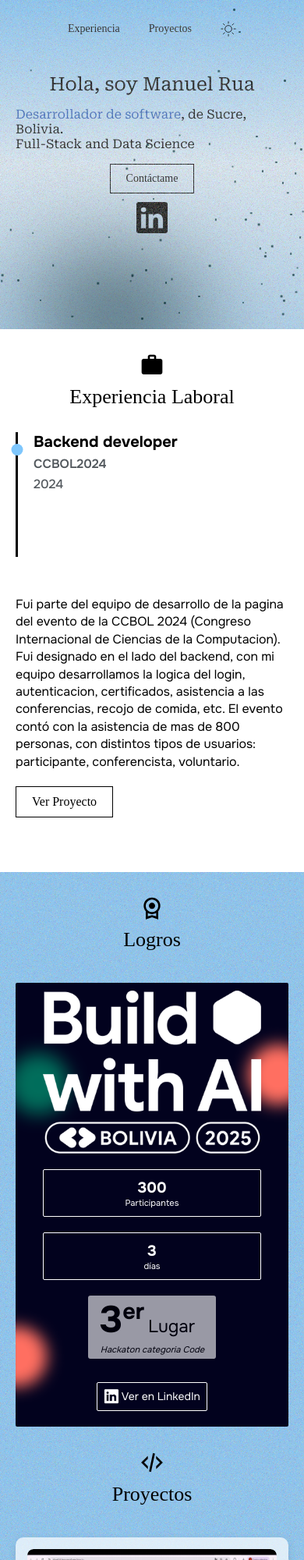
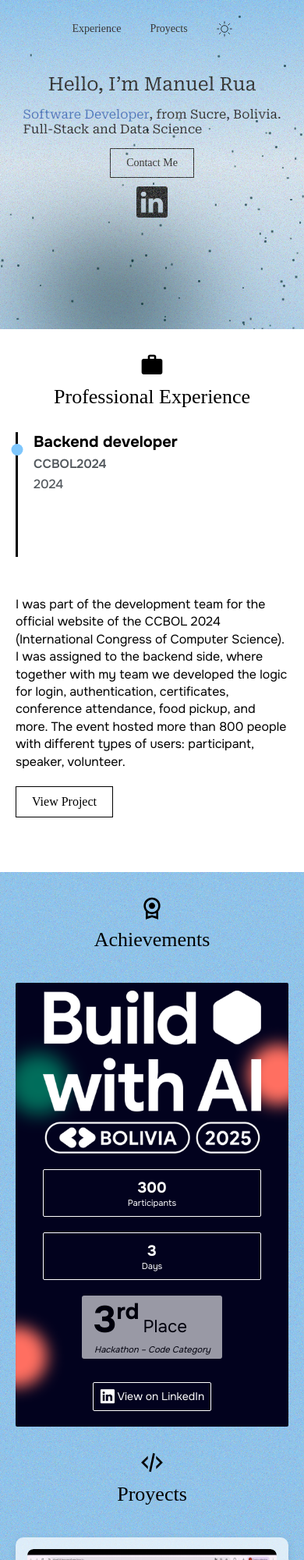
Before and after one commit to ManuelRuaEchalar/portfolio, a plain HTML site: page index.html in a window 390 px wide. Shown: the top 2000 px of the page at 78% size. Drawn offline with Linux system fonts and the light colour scheme; a web font is replaced by a local one.

Commit message:
trasnlation

```diff
--- a/index.html
+++ b/index.html
@@ -1065,21 +1065,21 @@
 <body>
     <div class="main-panel">
         <div class="controles">
-            <button class="btn" onclick="scrollToExperiencia()">Experiencia</button>
-            <button class="btn" onclick="scrollToProyectos()">Proyectos</button>
+            <button class="btn" onclick="scrollToExperiencia()">Experience</button>
+            <button class="btn" onclick="scrollToProyectos()">Proyects</button>
             <button class="btn sun">
                 <img src="images/sun.svg" alt="Mode" class="btn-icon">
             </button>
         </div>
 
         <div class="dev-info">
-            <h1 class="titulo">Hola, soy Manuel Rua</h1>
+            <h1 class="titulo">Hello, I’m Manuel Rua</h1>
             <p class="descripcion">
-                <span class="highlight">Desarrollador de software</span>, de Sucre, Bolivia.<br>
+                <span class="highlight">Software Developer</span>, from Sucre, Bolivia.<br>
                 Full-Stack and Data Science
             </p>
             <div class="info-contacto">
-                <button class="btn-contacto" onclick="sendEmail()">Contáctame</button>
+                <button class="btn-contacto" onclick="sendEmail()">Contact Me</button>
                 <button class="btn-lkdn" onclick="window.open('https://www.linkedin.com/in/juan-manuel-rúa-echalar-4b0306242', '_blank')"> <img src="images/linkedin_negro.png" alt="boton a linkedin"
                         style="width: 40px;"></button>
             </div>
@@ -1091,7 +1091,7 @@
     <div class="experiencia" id="experiencia">
         <div class="header">
             <img src="images/work.svg" alt="Work" class="header-icon">
-            <h2 class="header-title">Experiencia Laboral</h2>
+            <h2 class="header-title">Professional Experience</h2>
         </div>
 
         <div class="content">
@@ -1111,13 +1111,9 @@
 
             <div class="description-section">
                 <p class="description">
-                    Fui parte del equipo de desarrollo de la pagina del evento de la CCBOL 2024 (Congreso Internacional
-                    de Ciencias de la Computacion). Fui designado en el lado del backend, con mi equipo desarrollamos la
-                    logica del login, autenticacion, certificados, asistencia a las conferencias, recojo de comida, etc.
-                    El evento contó con la asistencia de mas de 800 personas, con distintos tipos de usuarios:
-                    participante, conferencista, voluntario.
+                    I was part of the development team for the official website of the CCBOL 2024 (International Congress of Computer Science). I was assigned to the backend side, where together with my team we developed the logic for login, authentication, certificates, conference attendance, food pickup, and more. The event hosted more than 800 people with different types of users: participant, speaker, volunteer.
                 </p>
-                <button class="btn-proyecto" onclick="window.open('https://ccbol2024.usfx.bo', '_blank')">Ver Proyecto</button>
+                <button class="btn-proyecto" onclick="window.open('https://ccbol2024.usfx.bo', '_blank')">View Project</button>
             </div>
         </div>
     </div>
@@ -1125,7 +1121,7 @@
     <div class="proyectos" id="proyectos">
         <div class="proyectos-header">
             <img src="images/prize.svg" alt="Code" class="header-icon">
-            <h2 class="header-title">Logros</h2>
+            <h2 class="header-title">Achievements</h2>
         </div>
 
         <div class="background">
@@ -1134,11 +1130,11 @@
                 <div class="datos-concurso">
                     <div class="dato">
                         <div class="numero">300</div>
-                        <div class="texto">Participantes</div>
+                        <div class="texto">Participants</div>
                     </div>
                     <div class="dato">
                         <div class="numero">3</div>
-                        <div class="texto">días</div>
+                        <div class="texto">Days</div>
                     </div>
                 </div>
             </div>
@@ -1146,16 +1142,16 @@
             <div class="bottom-container">
                 <div class="puesto">
                     <div class="puesto-row">
-                        <span class="numero">3<sup>er</sup></span>
-                        <span class="texto">Lugar</span>
+                        <span class="numero">3<sup>rd</sup></span>
+                        <span class="texto">Place</span>
                     </div>
-                    <span class="texto categoria">Hackaton categoria Code</span>
+                    <span class="texto categoria">Hackathon – Code Category</span>
                 </div>
                 <button class="ir_hack"
                     onclick="window.open('https://www.linkedin.com/posts/atzel-alan-cervantes-torres-52abb61a6_buildwithaibolivia2025-gdgbolivia-buildwithai-activity-7346330823404494848-wBD0?utm_source=share&utm_medium=member_desktop&rcm=ACoAADwzr0QBq4Sfy5Kj2FZSvYMVqOxz0a2emyY', '_blank')">
                     <img src="images/linkedin.png" alt="LinkedIn"
                         style="width:20px; height:20px; vertical-align: middle; margin-top: -3px;">
-                    <span> Ver en LinkedIn </span>
+                    <span> View on LinkedIn </span>
                 </button>
             </div>
             <!-- Using common classes to minimize redundancy -->
@@ -1169,7 +1165,7 @@
 
         <div class="proyectos-header">
             <img src="images/code.svg" alt="Code" class="header-icon">
-            <h2 class="header-title">Proyectos</h2>
+            <h2 class="header-title">Proyects</h2>
         </div>
 
         <div class="coleccion-proyectos">
@@ -1193,8 +1189,7 @@
                     </div>
 
                     <p class="proyecto-descripcion">
-                        Proyecto basado en Google Drive. Permite subir y descargar archivos para almacenar en la nube. Se puede ver el almacenamiento actual, espacio ocupado y disponible, añadir, editar y eliminar archivos.
-                    </p>
+A project inspired by Google Drive. Allows uploading and downloading files to store in the cloud. Users can view current storage, used and available space, and add, edit, or delete files.                    </p>
 
                     <div class="botones">
                         <button class="boton code" onclick="window.open('https://github.com/ManuelRuaEchalar/driveClone', '_blank')">
@@ -1229,8 +1224,7 @@
                     </div>
 
                     <p class="proyecto-descripcion">
-                        Sencillo juego que trata de evitar que la paloma salga de la pantalla, la velocidad aumenta con el tiempo. Las tres mejores puntuaciones que cualquier jugador haga son guardadas y mostradas en el top histórico, implementa medidas de control y seguridad en el servidor para evitar trampas.
-                    </p>
+A simple game where the goal is to prevent the dove from leaving the screen, with speed increasing over time. The top three scores from any player are saved and displayed in the historical leaderboard. The server includes security measures to prevent cheating.                    </p>
 
                     <div class="botones">
                         <button class="boton code" onclick="window.open('https://github.com/ManuelRuaEchalar/dove', '_blank')">
@@ -1251,7 +1245,7 @@
                 </div>
 
                 <div class="proyecto-content">
-                    <h3 class="proyecto-titulo">cliente y servidor con login y CRUD</h3>
+                    <h3 class="proyecto-titulo">Client and Server with Login and CRUD</h3>
 
                     <div class="etiquetas">
                         <div class="etiqueta react">
@@ -1275,8 +1269,7 @@
                     </div>
 
                     <p class="proyecto-descripcion">
-                        Aplicación web sencilla para guardar notas sobre tus libros favoritos. Implementa un CRUD basico en el servidor, inicio de sesión y autenticación, el cliente realiza las llamadas y solicitudes del usuario.
-                    </p>
+A simple web application to save notes about your favorite books. Implements a basic CRUD on the server, login and authentication. The client handles user requests and interactions.                    </p>
 
                     <div class="botones">
                         <button class="boton code" onclick="window.open('https://github.com/ManuelRuaEchalar/bookmarks-cliente', '_blank')">
@@ -1297,7 +1290,7 @@
                 </div>
 
                 <div class="proyecto-content">
-                    <h3 class="proyecto-titulo">Reciclaje Mobile App</h3>
+                    <h3 class="proyecto-titulo">Recycling Mobile App</h3>
 
                     <div class="etiquetas">
                         <div class="etiqueta nextjs">
@@ -1322,7 +1315,7 @@
                     </div>
 
                     <p class="proyecto-descripcion">
-                        Aplicación móvil para encontrar contenedores de basura cercano, también cuenta con un apartado con distintos minijuegos para aprender a reciclar y una sección Info con mas datos sobre la clasificación de residuos.
+                        A mobile application to find the nearest garbage containers. It also includes mini-games to learn about recycling and an Info section with additional data on waste classification.
                     </p>
 
                     <div class="botones">
```
